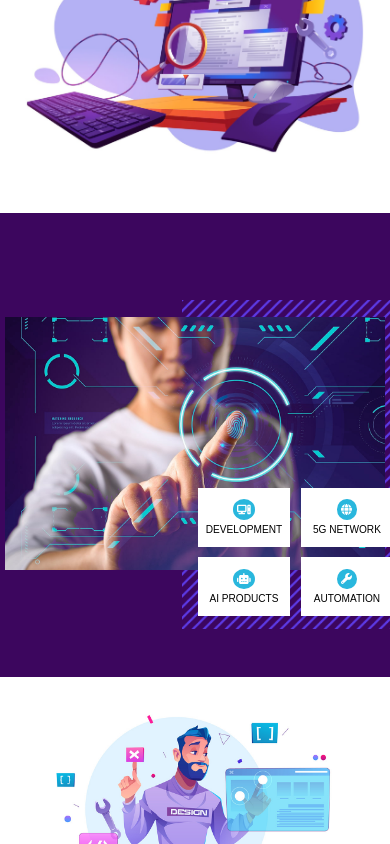
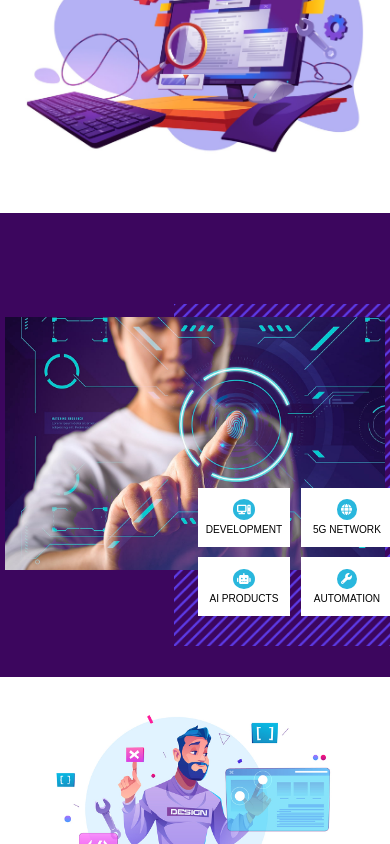
Before and after one commit to khashayaryaghma/WebSoftwareDevelopers, a React (Create React App) app in the folder client/: page / in a window 390 px wide. Shown: the part 3292-4136 px from the top of the page. Built offline with nearby package versions, Linux system fonts and the light colour scheme.

Commit message:
improve responsive

```diff
--- a/client/src/components/FifthSection/FifthSection.js
+++ b/client/src/components/FifthSection/FifthSection.js
@@ -13,8 +13,8 @@ function FifthSection({ bgColor }) {
             <StyledBgImage>
                 <Image imgSrc={fifthImage} size="45vmax"/>
                 <StyledBBgImage>
-                <Image imgSrc={sbg} size="26vmax"/>
-                <Image imgSrc={sbg} size="26vmax"/>
+                <Image imgSrc={sbg} size="27vmax"/>
+                <Image imgSrc={sbg} size="27vmax"/>
                 </StyledBBgImage>
             <GridContainer>
                 <StyledBox>
--- a/client/src/components/FifthSection/FifthSection.styles.js
+++ b/client/src/components/FifthSection/FifthSection.styles.js
@@ -17,7 +17,7 @@ export const GridContainer = styled.section`
     grid-gap: 1.2vmax;
     position: absolute;
     bottom: -5vmax;
-    right: -5vmax;
+    right: -3vmax;
     @media (max-width: 450px) {
         right: -1vmax;
     }
@@ -50,8 +50,8 @@ export const StyledBBgImage = styled.div`
     display: flex;
     flex-direction: column;
     position: absolute;
-    top: -2vmax;
-    right: -4vmax;
+    top: -1.5vmax;
+    right: -2vmax;
     z-index: -1;
     @media (max-width: 450px) {
         right: -2vmax;
```
